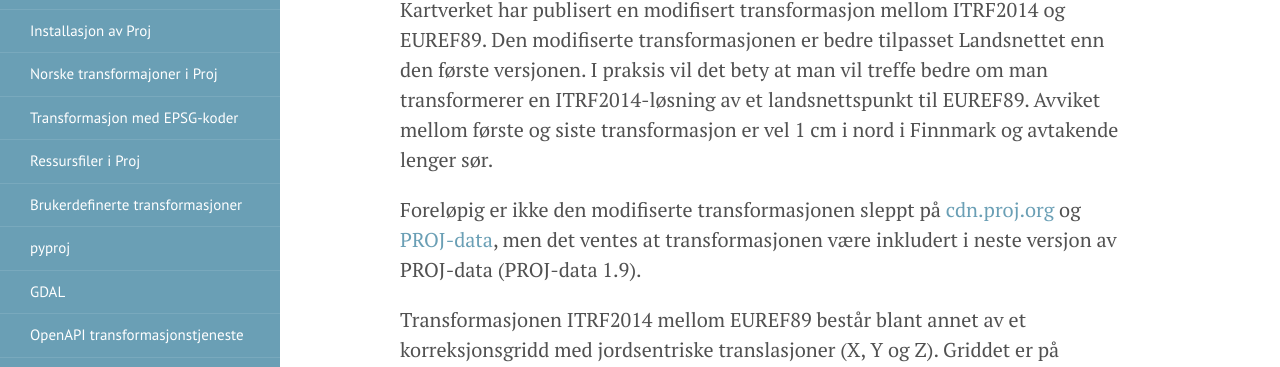
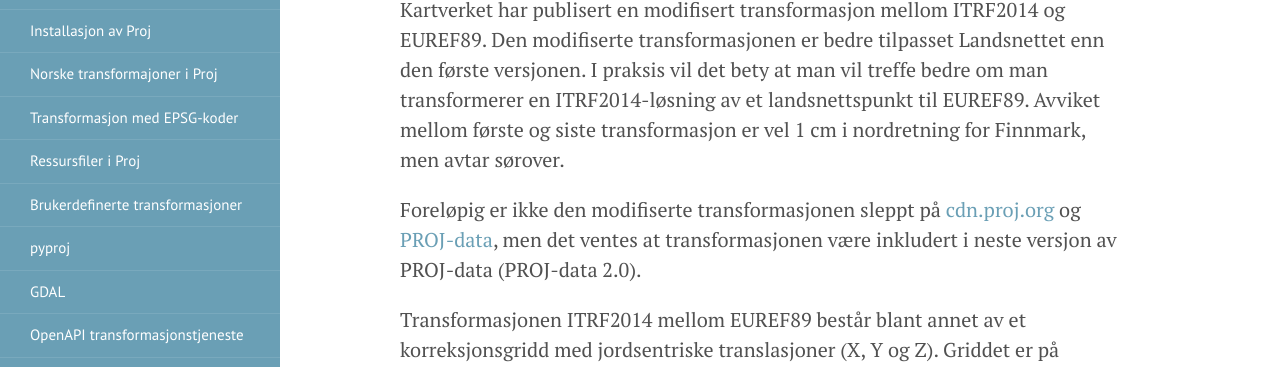
Before and after one commit to kartverket/transformasjoner, a Jekyll site: the page built from _posts/2022-03-10-Modifisert-ITRF14-ETRS89-transformasjon.md, in a window 1280 px wide and 1127 px high. Shown: the part 297-664 px from the top of the window. Built offline with Jekyll 4.4.1, drawn with Linux system fonts in a browser that asks for light colours.

Commit message:
Change to proj-data 2.0.

```diff
--- a/_posts/2022-03-10-Modifisert-ITRF14-ETRS89-transformasjon.md
+++ b/_posts/2022-03-10-Modifisert-ITRF14-ETRS89-transformasjon.md
@@ -9,10 +9,10 @@ author: Sveinung Himle
 </script>
 
 Kartverket har publisert en modifisert transformasjon mellom ITRF2014 og EUREF89. Den modifiserte transformasjonen er bedre tilpasset Landsnettet enn den første versjonen.
-I praksis vil det bety at man vil treffe bedre om man transformerer en ITRF2014-løsning av et landsnettspunkt til EUREF89. Avviket mellom første og siste transformasjon er vel 1 cm i nord i Finnmark
-og avtakende lenger sør.
+I praksis vil det bety at man vil treffe bedre om man transformerer en ITRF2014-løsning av et landsnettspunkt til EUREF89. Avviket mellom første og siste transformasjon er vel 1 cm i nordretning for Finnmark,
+men avtar sørover.
 
-Foreløpig er ikke den modifiserte transformasjonen sleppt på [cdn.proj.org](https://cdn.proj.org) og [PROJ-data](https://github.com/OSGeo/PROJ-data), men det ventes at transformasjonen være inkludert i neste versjon av PROJ-data (PROJ-data 1.9).
+Foreløpig er ikke den modifiserte transformasjonen sleppt på [cdn.proj.org](https://cdn.proj.org) og [PROJ-data](https://github.com/OSGeo/PROJ-data), men det ventes at transformasjonen være inkludert i neste versjon av PROJ-data (PROJ-data 2.0).
 
 Transformasjonen ITRF2014 mellom EUREF89 består blant annet av et korreksjonsgridd med jordsentriske translasjoner (X, Y og Z). Griddet er på GeoTIFF-format og den siste versjonen ligger klar til
 nedlasting i dette repoet.
```
